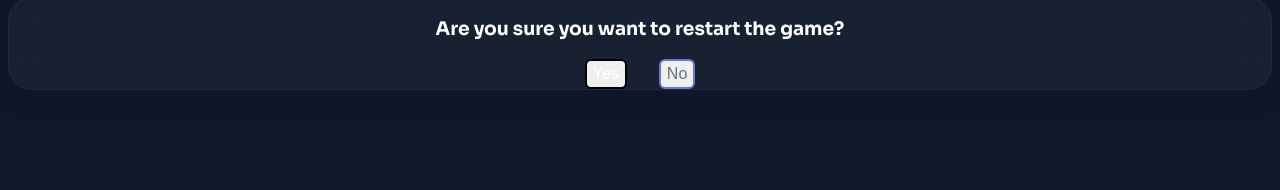
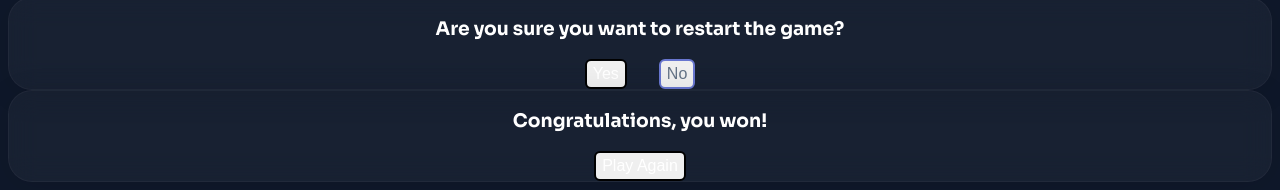
Before and after one commit to cquagliani/rock-paper-scissors, a website: page src/index.html in a window 1280 px wide. Shown: the part 1383-1573 px from the top of the page. Before the commit the page ends 1481 px from the top, so only its background shows below. Drawn offline with Linux system fonts and the light colour scheme.

Commit message:
Create modal for player win

```diff
--- a/src/index.html
+++ b/src/index.html
@@ -102,7 +102,7 @@
             </div>
         </div>
 
-        <!---Modal -->
+        <!---Modals -->
         <div class="hidden" id="restartModal">
             <div class="flex flex-col items-center justify-start py-20 px-40 box mt-3 mb-3 text-center text-white">
                 <h3 class="text-lg leading-6 font-medium text-gray-900">Are you sure you want to restart the game?</h3>
@@ -117,6 +117,17 @@
             </div>
         </div>
 
+        <div class="hidden" id="winModal">
+            <div class="flex flex-col items-center justify-start py-20 px-40 box mt-3 mb-3 text-center text-white">
+                <h3 class="text-lg leading-6 font-medium text-gray-900">Congratulations, you won!</h3>
+                <div class="flex flex-row items-center gap-8 px-4 py-3">
+                    <button id="playAgainWin" class="py-3 px-5 w-40 bg-purple text-white font-light border-solid border border-white rounded-md text-base cursor-pointer hover:bg-opacity-75 hover:animate-pulse">
+                        Play Again
+                    </button>
+                </div>
+            </div>
+        </div>
+
 		<script src="./index.js"></script>
 	</body>
 </html>
```
